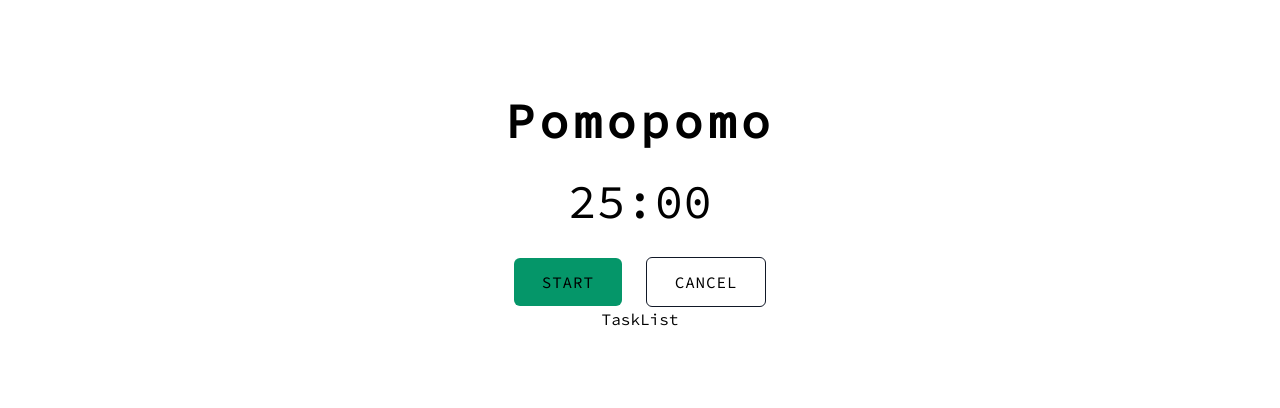
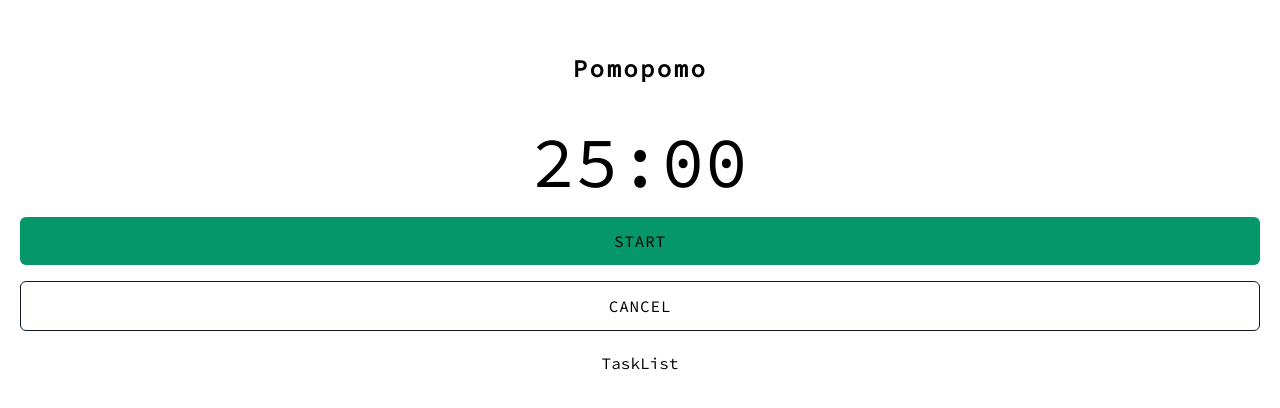
Before and after one commit to CandraJengger/svelte-pomodoro-tailwind, a Svelte app: page / in a window 1280 px wide. Shown: the part 186-594 px from the top of the page. Built offline with nearby package versions, Linux system fonts and the light colour scheme.

Commit message:
change position button, size button with number

```diff
--- a/src/App.svelte
+++ b/src/App.svelte
@@ -7,7 +7,9 @@
 <main
   class="bg-white w-full h-screen flex justify-center items-center flex-col"
 >
-  <h1 class="text-5xl font-extrabold tracking-widest">{title}</h1>
+  <h1 class="text-2xl font-extrabold tracking-widest">
+    {title}
+  </h1>
   <PomodoroTimer />
   <TaskList />
 </main>
--- a/src/components/PomodoroTimer.svelte
+++ b/src/components/PomodoroTimer.svelte
@@ -62,17 +62,19 @@
   }
 </script>
 
-<section>
-  <p class="text-center text-5xl my-8">{formatTime(pomodoroTime)}</p>
-  <footer class="flex justify-center items-center">
+<section class="w-full p-5 text-center">
+  <span class="inline-block text-5xl my-8  transform scale-150">
+    {formatTime(pomodoroTime)}
+  </span>
+  <footer class="flex justify-center items-center flex-col">
     <button
       on:click={startPomodoro}
-      class="rounded-md flex justify-center items-center px-7 py-3 font-medium text-md uppercase tracking-wider bg-green-600  hover:bg-green-700 mx-3"
+      class="rounded-md w-full flex justify-center items-center px-7 py-3 font-medium text-md uppercase tracking-wider bg-green-600  hover:bg-green-700 mx-3 mb-4"
       >start</button
     >
     <button
       on:click={cancelPomodoro}
-      class="rounded-md flex justify-center items-center px-7 py-3 font-medium text-md uppercase tracking-wider bg-white  mx-3 border border-gray-900"
+      class="rounded-md w-full flex justify-center items-center px-7 py-3 font-medium text-md uppercase tracking-wider bg-white  mx-3 border border-gray-900"
       >cancel</button
     >
   </footer>
```
